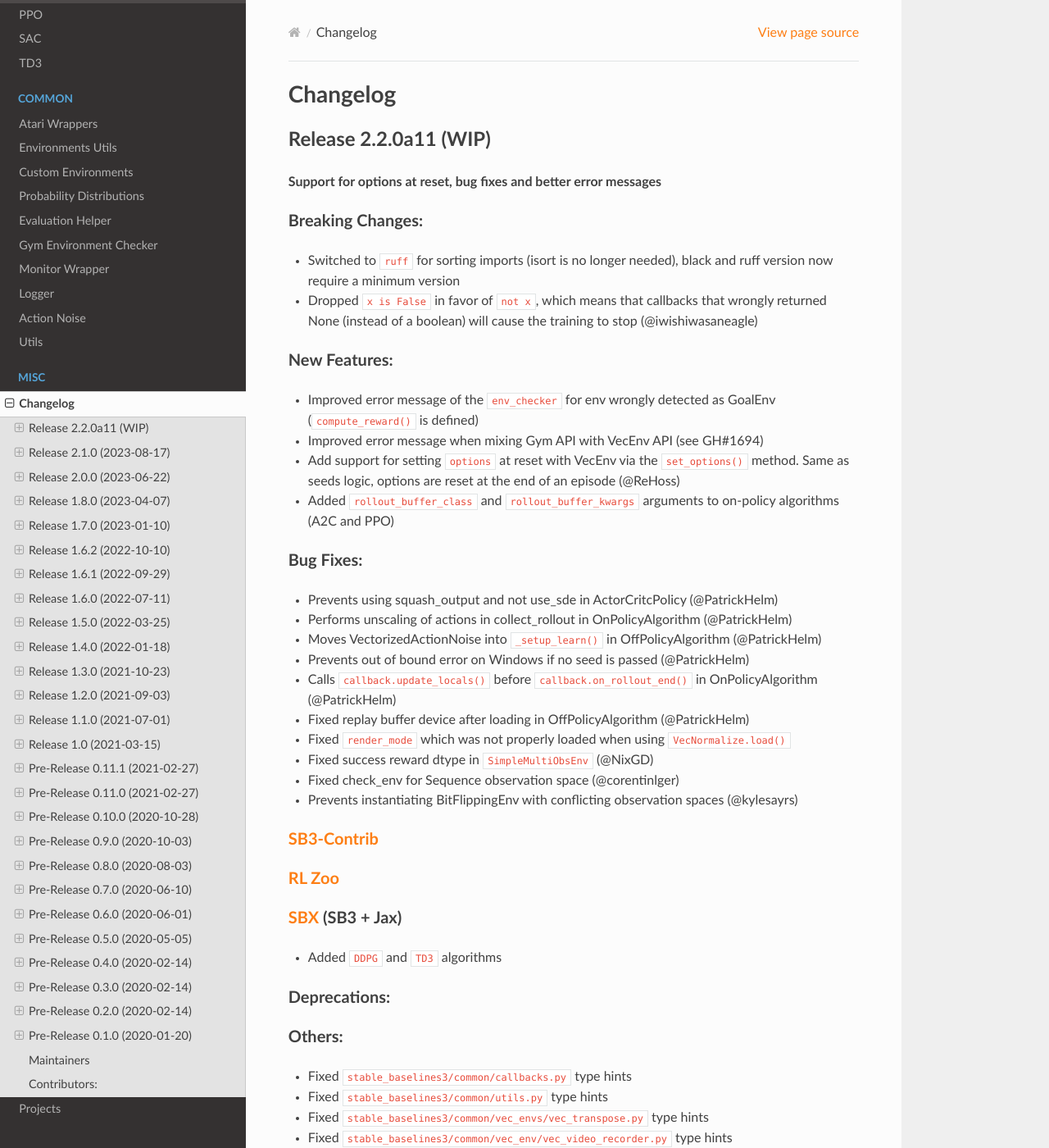
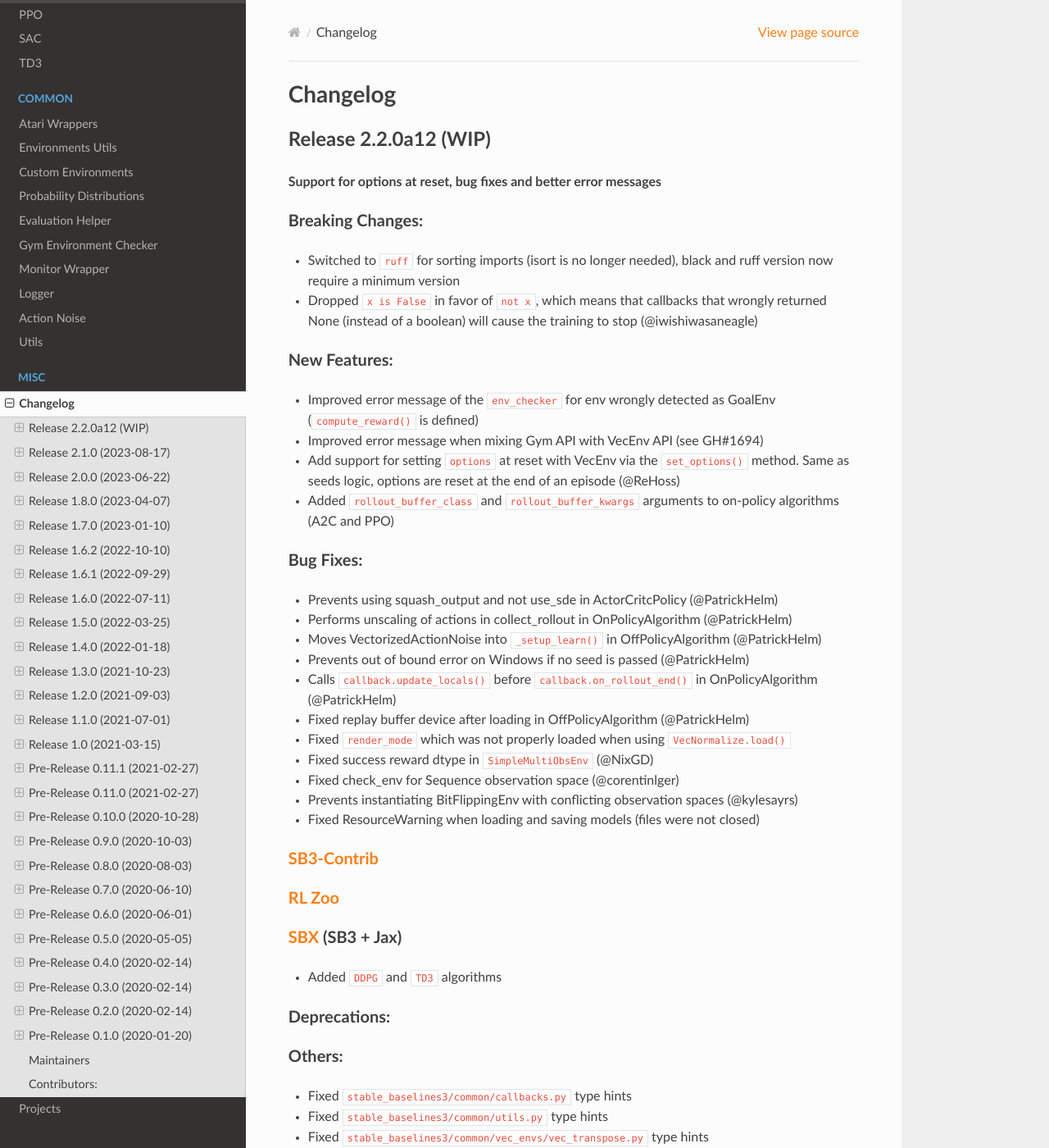
Before and after one commit to DLR-RM/stable-baselines3, a Sphinx documentation site: the page built from docs/misc/changelog.rst, in a window 1280 px wide and 1400 px high. Shown: the whole window at 82% size. Built offline with Sphinx 7.4.7 and the Read the Docs theme 2.0.0, drawn with Linux system fonts in a browser that asks for light colours.

Commit message:
Add test and update changelog

```diff
--- a/docs/misc/changelog.rst
+++ b/docs/misc/changelog.rst
@@ -3,7 +3,7 @@
 Changelog
 ==========
 
-Release 2.2.0a11 (WIP)
+Release 2.2.0a12 (WIP)
 --------------------------
 **Support for options at reset, bug fixes and better error messages**
 
@@ -32,6 +32,7 @@
 - Fixed success reward dtype in ``SimpleMultiObsEnv`` (@NixGD)
 - Fixed check_env for Sequence observation space (@corentinlger)
 - Prevents instantiating BitFlippingEnv with conflicting observation spaces (@kylesayrs)
+- Fixed ResourceWarning when loading and saving models (files were not closed)
 
 `SB3-Contrib`_
 ^^^^^^^^^^^^^^
--- a/stable_baselines3/version.txt
+++ b/stable_baselines3/version.txt
@@ -1 +1 @@
-2.2.0a11
+2.2.0a12
```
Also changed, not shown: 1 other file.
